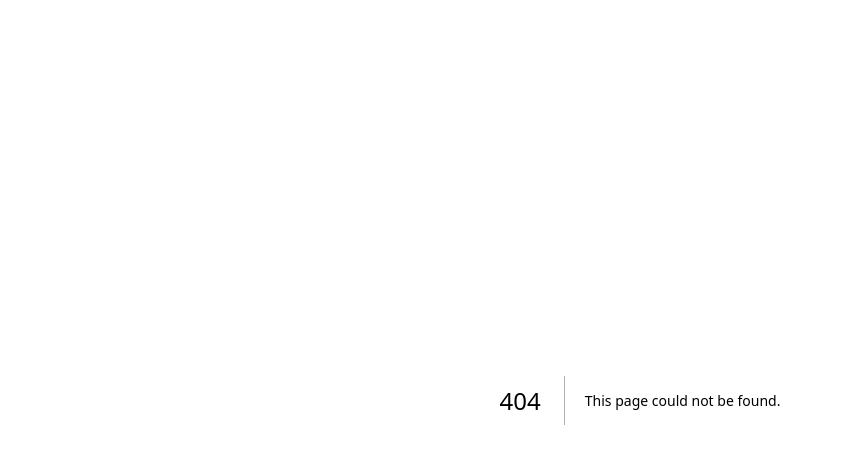
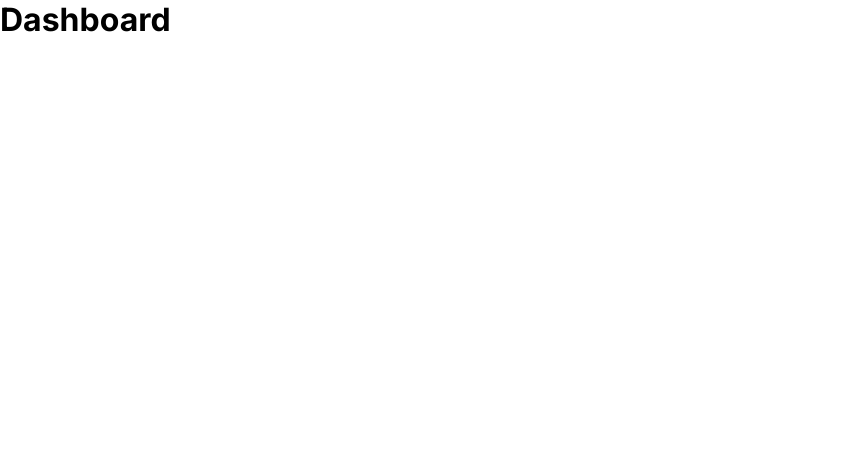
Before and after one commit to Joaorocha07/curso-material-ui, a Next.js app: page /dashboard in a window 1280 px wide. Before the commit this address had no page. Shown: the top 464 px of the page, without its empty margins (0-841 px from the left). Built offline with nearby package versions, Linux system fonts and the light colour scheme.

Commit message:
Dasboard criada

```diff
--- /dev/null
+++ b/src/app/dashboard/layout.tsx
@@ -0,0 +1,17 @@
+import type { Metadata } from 'next'
+export const metadata: Metadata = {
+  title: 'Dashboard',
+  description: 'Generated by create next app',
+}
+
+export default function DasboardLayout({
+  children,
+}: {
+  children: React.ReactNode
+}) {
+  return (
+    <div>
+        {children}
+    </div>
+  )
+}
--- /dev/null
+++ b/src/app/dashboard/page.tsx
@@ -0,0 +1,5 @@
+export default function Dashboard() {
+    return (
+        <h1>Dashboard</h1>
+    )
+}
```
